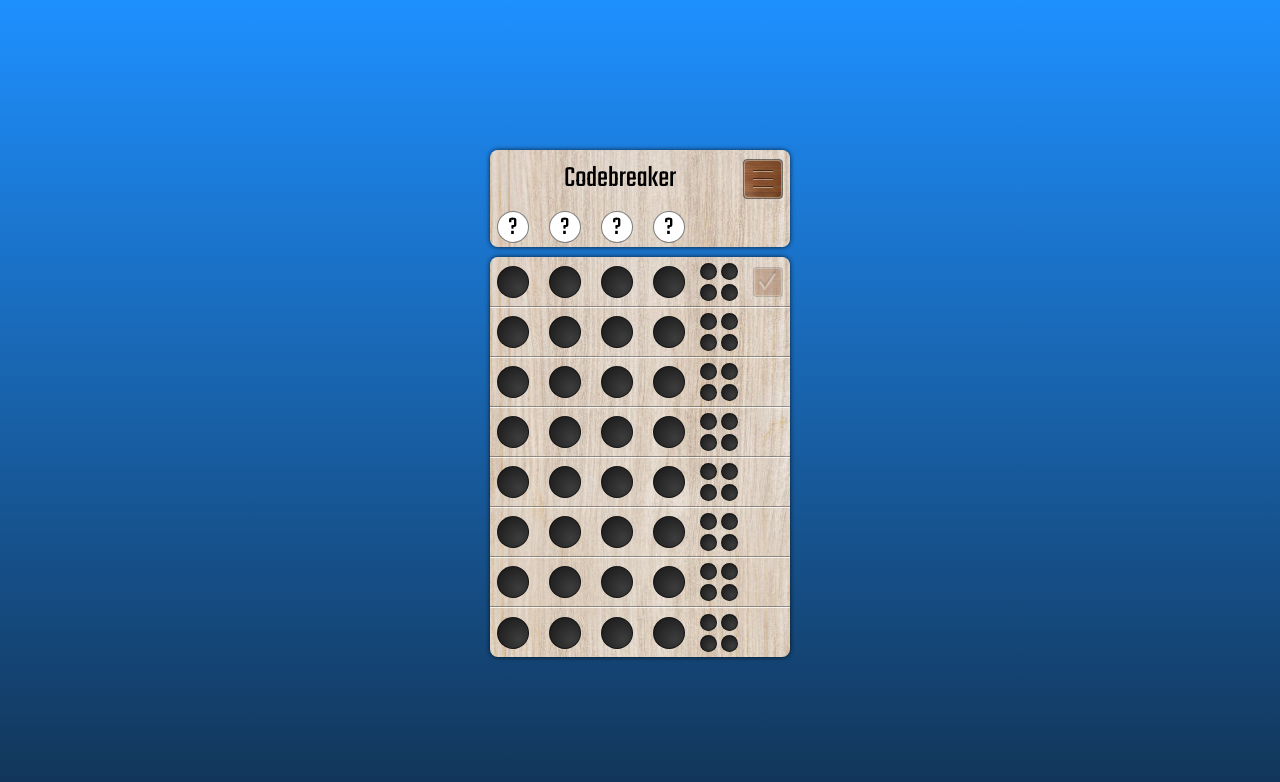
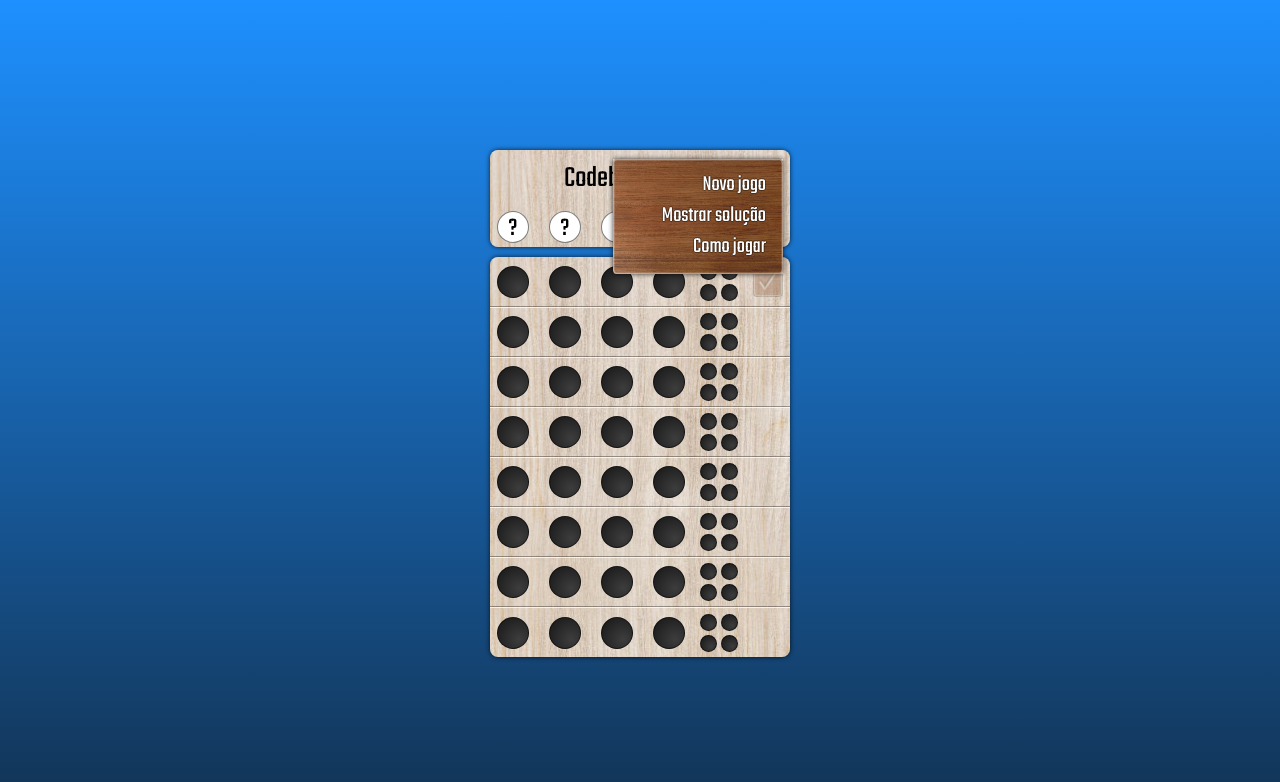
Before and after one commit to andre-rosatto/codebreaker_react, a React (Create React App) app: page / in a window 1280 px wide. Shown: the top 782 px of the page. Built offline with nearby package versions, Linux system fonts and the light colour scheme.

Commit message:
funcionalidade do menu

```diff
--- a/src/components/App.tsx
+++ b/src/components/App.tsx
@@ -17,6 +17,7 @@ const App = () => {
 	const [attempts, setAttempts] = useState<Array<Attempt>>(clearAttempts());
 	const [currentAttempt, setCurrentAttempt] = useState(0);
 	const [gameStatus, setGameStatus] = useState<GameStatus>('play');
+	const [showMenu, setShowMenu] = useState(true);
 
 	function makeAnswer(): Array<number> {
 		const numbers = [0, 1, 2, 3, 4, 5];
@@ -68,13 +69,39 @@ const App = () => {
 		setAttempts(nextAttempts);
 	}
 
+	const handleNewGameClick = (e: React.MouseEvent) => {
+		e.stopPropagation();
+		setAnswer(makeAnswer());
+		setAttempts(clearAttempts());
+		setGameStatus('play');
+		setShowMenu(false);
+	}
+
+	const handleShowSolutionClick = (e: React.MouseEvent) => {
+		e.stopPropagation();
+		setGameStatus('wait');
+		setShowMenu(false);
+	}
+
+	const handleHowToPlayClick = (e: React.MouseEvent) => {
+		e.stopPropagation();
+	}
+
 	return (
 		<div className="App">
 			<div className="Codebreaker">
 				<header>
 					<div className="title">
 						<h1>Codebreaker</h1>
-						<nav></nav>
+						<nav onClick={() => setShowMenu(true)}>
+							<div className={`menu${showMenu ? '' : ' hidden'}`}>
+								<ul>
+									<li onClick={handleNewGameClick}>Novo jogo</li>
+									<li onClick={handleShowSolutionClick}>Mostrar solução</li>
+									<li onClick={handleHowToPlayClick}>Como jogar</li>
+								</ul>
+							</div>
+						</nav>
 					</div>
 					<BallRow
 						header
@@ -105,6 +132,10 @@ const App = () => {
 						>OK</button>
 					</div>
 				</Modal>}
+				{showMenu && <div
+					className="outer-area"
+					onClick={() => setShowMenu(false)}
+				></div>}
 			</div>
 		</div>
 	);
--- a/src/css/App.css
+++ b/src/css/App.css
@@ -68,6 +68,7 @@
 	height: 40px;
 	background-image: url('../assets/menu_btn.png');
 	cursor: pointer;
+	position: relative;
 }
 
 /* play-area */
@@ -108,3 +109,47 @@
 	text-shadow: -1px 0 0 rgba(0, 0, 0, .35), 1px 0 0 rgba(0, 0, 0, .35), 0 -1px 0 rgba(0, 0, 0, .35), 0 1px 0 rgba(0, 0, 0, .35);
 	cursor: pointer;
 }
+
+/* menu */
+.Codebreaker .menu {
+	background-image: url('../assets/menu_bg.png');
+	position: absolute;
+	right: 0;
+	top: 0;
+	padding: 10px 2px;
+	z-index: 2;
+	box-shadow: var(--drop-shadow);
+	width: 166px;
+	height: 95px;
+	transform: scale(1);
+	transform-origin: top right;
+	transition: transform .4s;
+	transition-timing-function: cubic-bezier(0, .4, .3, 1.25);
+}
+
+.Codebreaker .menu.hidden {
+	transform: scale(0);
+	transition: transform .2s;
+	transition-timing-function: cubic-bezier(.75, -0.35, 1, .6);
+}
+
+.Codebreaker .menu li {
+	color: white;
+	text-shadow: -1px 0 0 rgba(0, 0, 0, .35), 1px 0 0 rgba(0, 0, 0, .35), 0 -1px 0 rgba(0, 0, 0, .35), 0 1px 0 rgba(0, 0, 0, .35);
+	font-size: 22px;
+	text-align: right;
+	padding-right: 15px;
+	list-style: none;
+}
+
+.Codebreaker .menu li:hover {
+	background-color: rgba(0, 0, 0, .35);
+}
+
+.Codebreaker .outer-area {
+	position: fixed;
+	top: 0;
+	left: 0;
+	width: 100%;
+	height: 100%;
+}
--- a/src/css/BallRow.css
+++ b/src/css/BallRow.css
@@ -94,10 +94,11 @@
 	align-items: center;
 }
 
-.BallRow .ball.hidden::after {
+.BallRow .ball.hidden::before {
 	content: '?';
 	color: black;
 	font-size: 26px;
+	margin-top: 3px;
 }
 
 .BallRow .ball.color0 {
```
Also changed, not shown: src/assets/menu_bg.png (added).
